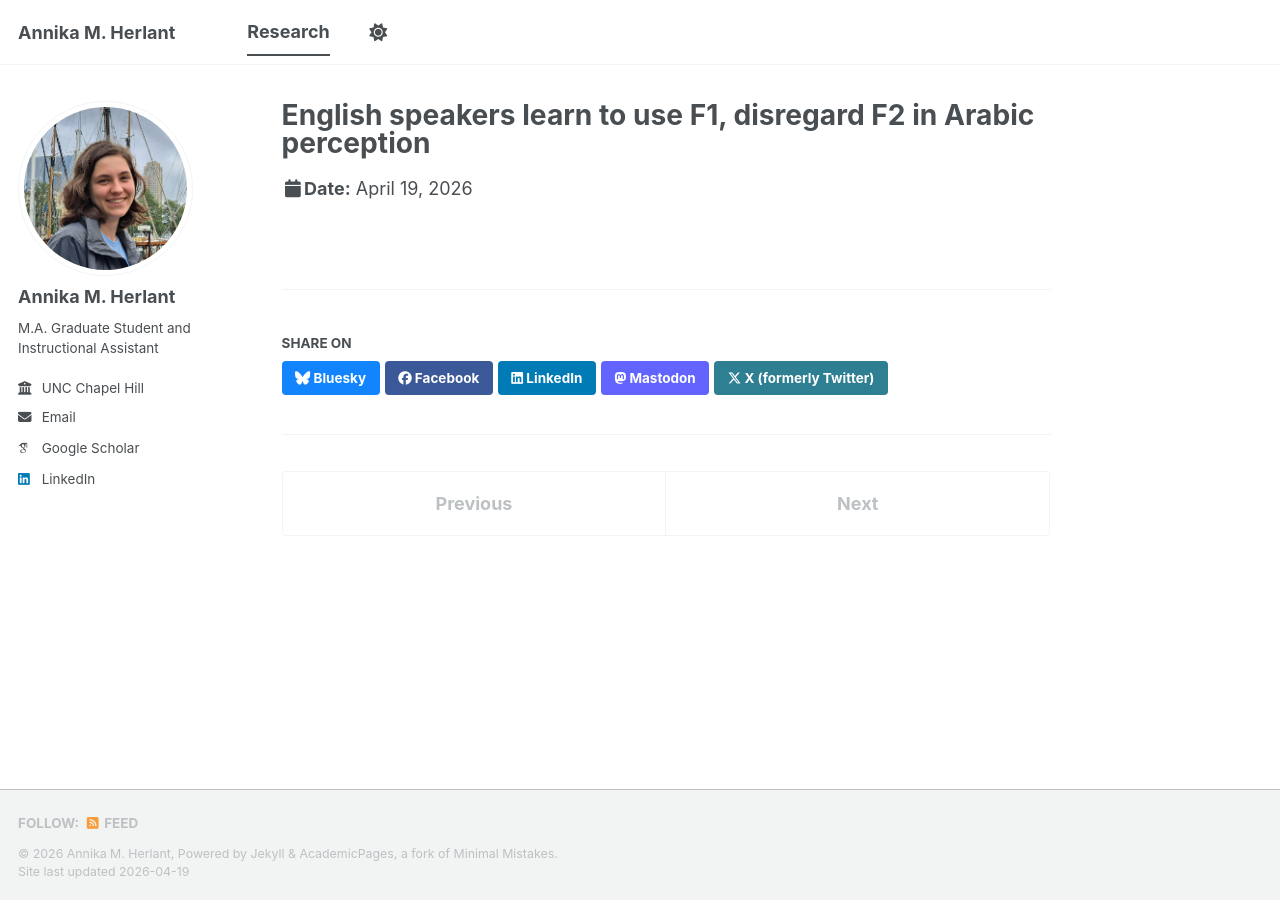
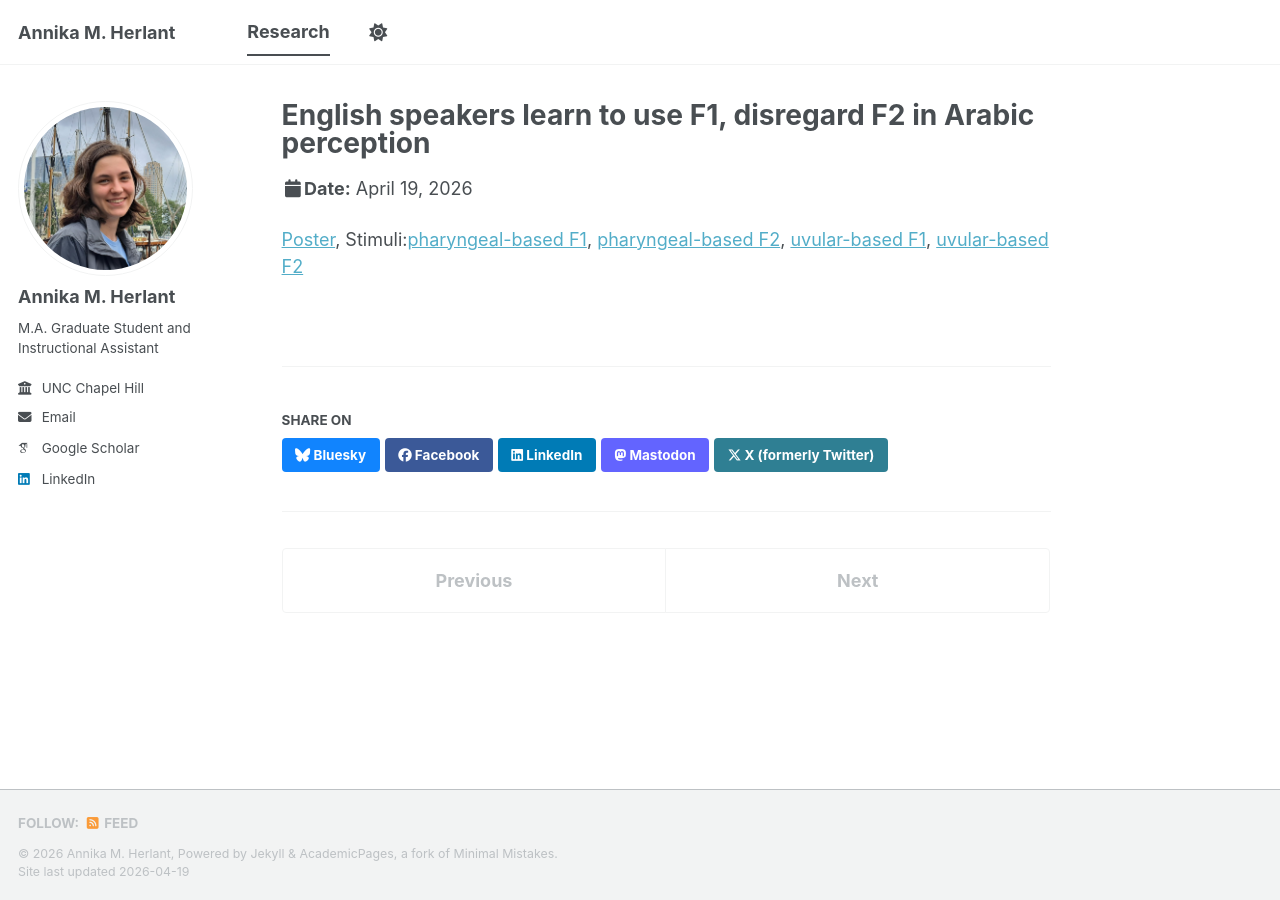
Before and after one commit to aherlant/aherlant.github.io, a Jekyll site: the page built from _talks/2026-CLS.md, in a window 1280 px wide. Built offline with Jekyll 4.4.1, drawn with Linux system fonts in a browser that asks for light colours; some web fonts are replaced; a script bundle is joined from its source files by our own code; library files that are not in the unit come from our copies.

Commit message:
Add poster and stimuli links to 2026-CLS talk

```diff
--- a/_talks/2026-CLS.md
+++ b/_talks/2026-CLS.md
@@ -6,3 +6,5 @@ venue: "62nd Annual Meeting of the Chicago Linguistic Society"
 date: 2026-04-19
 location: "Chicago, IL"
 ---
+
+[Poster](/files/herlant_CLS62.pdf), Stimuli:[pharyngeal-based F1](/files/T1F1), [pharyngeal-based F2](/files/T1F2), [uvular-based F1](/files/T2F1), [uvular-based F2](/files/T2F2)
```
